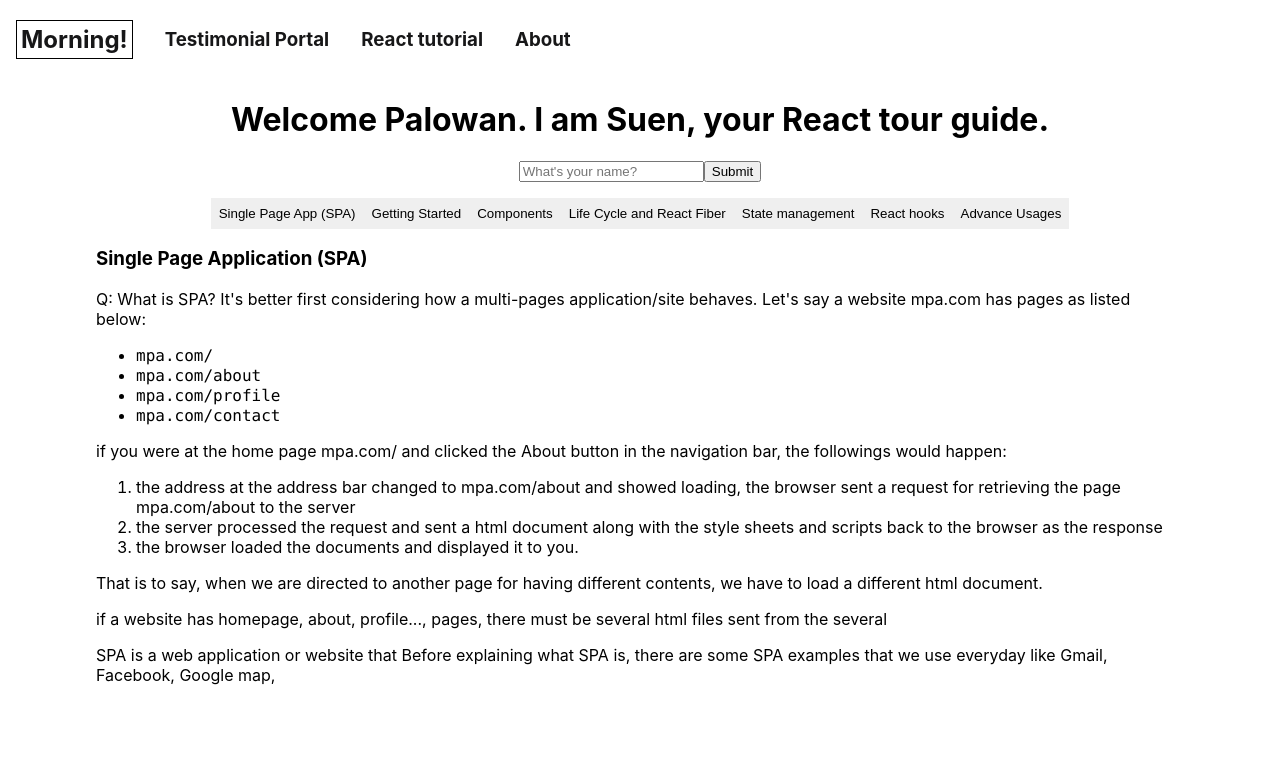
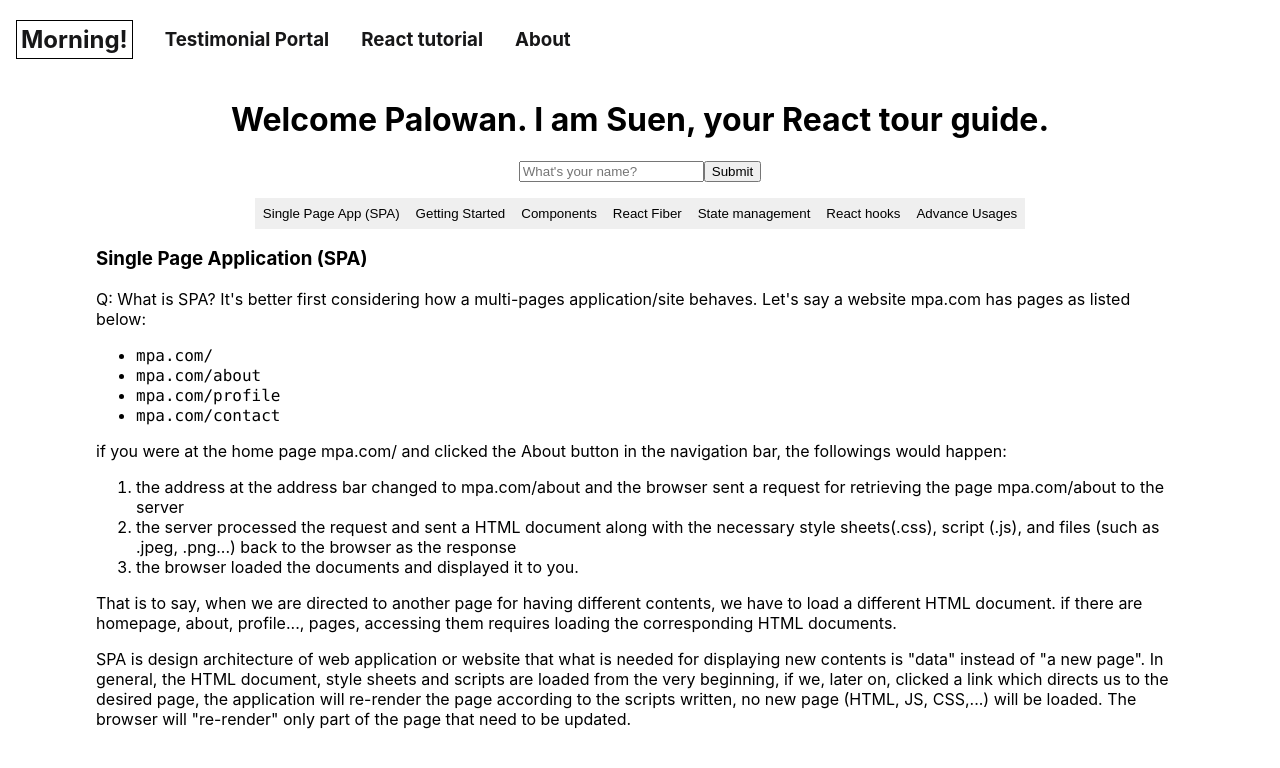
Before and after one commit to alphalam1331/react-tutorial, a React (Vite) app: page /tutor in a window 1280 px wide. Shown: the top 768 px of the page. Built offline with nearby package versions, Linux system fonts and the light colour scheme.

Commit message:
Update documents

```diff
--- a/src/App.tsx
+++ b/src/App.tsx
@@ -13,9 +13,11 @@ function App() {
 
   const handleSubmit = (e: FormEvent) => {
     e.preventDefault();
+
     const target = e.target as typeof e.target & {
       name: { value: string };
     };
+
     const name = target.name.value;
     setName(name);
     if (name) localStorage.setItem("name", name);
@@ -32,6 +34,7 @@ function App() {
 
   return (
     <div className="App">
+
       <nav className="nav-bar">
         <Link to={"/"}>
           <h2 className="logo">
@@ -87,6 +90,7 @@ function App() {
           </TestimonialsContext.Provider>
         </UserNameContext.Provider>
       </section>
+
     </div>
   );
 }
--- a/src/pages/About.tsx
+++ b/src/pages/About.tsx
@@ -7,8 +7,16 @@ export default function About() {
 
   return (
     <>
-      <div>This is the about page.</div>
-      <div>What do you wanna know? {name}</div>
+      <div
+        style={{
+          display: "flex",
+          flexDirection: "column",
+          alignItems: "center",
+        }}
+      >
+        <div>This is the about page.</div>
+        <div>What do you wanna know? {name}</div>
+      </div>
     </>
   );
 }
--- a/src/pages/Tutorial.tsx
+++ b/src/pages/Tutorial.tsx
@@ -3,27 +3,28 @@ import ReactMarkdown from "react-markdown";
 import spaRaw from "../assets/01_spa.txt";
 import gettingStartedRaw from "../assets/02_getting_started.txt";
 import componentsRaw from "../assets/03_components.txt";
-import lifeCycleAndReactFiber_raw from "../assets/04_life_cycle_and_react_fiber.txt";
+import reactFiber_raw from "../assets/04_react_fiber.txt";
 import stateManagementRaw from "../assets/05_state_management.txt";
 import reactHooksRaw from "../assets/06_react_hooks.txt";
 import advanceUsagesRaw from "../assets/07_advance_usages.txt";
 
+const topics = [
+  { title: "Single Page App (SPA)", textFile: spaRaw },
+  { title: "Getting Started", textFile: gettingStartedRaw },
+  { title: "Components", textFile: componentsRaw },
+  {
+    title: "React Fiber",
+    textFile: reactFiber_raw,
+  },
+  { title: "State management", textFile: stateManagementRaw },
+  { title: "React hooks", textFile: reactHooksRaw },
+  { title: "Advance Usages", textFile: advanceUsagesRaw },
+];
+
 export default function Tutorial() {
-  const topics = [
-    { title: "Single Page App (SPA)", rawText: spaRaw },
-    { title: "Getting Started", rawText: gettingStartedRaw },
-    { title: "Components", rawText: componentsRaw },
-    {
-      title: "Life Cycle and React Fiber",
-      rawText: lifeCycleAndReactFiber_raw,
-    },
-    { title: "State management", rawText: stateManagementRaw },
-    { title: "React hooks", rawText: reactHooksRaw },
-    { title: "Advance Usages", rawText: advanceUsagesRaw },
-  ];
 
   const [text, setText] = useState("");
-  const [currentTopic, setCurrentTopic] = useState(topics[0].rawText);
+  const [currentTopic, setCurrentTopic] = useState(topics[0].textFile);
 
   useEffect(() => {
     (async () => {
@@ -46,7 +47,7 @@ export default function Tutorial() {
         const temp = topics.filter(
           (topic) => topic.title === element.textContent
         );
-        return temp[0].rawText;
+        return temp[0].textFile;
       });
     }
   };
```
Also changed, not shown: src/assets/01_spa.txt, src/assets/02_getting_started.txt, src/assets/03_components.txt, src/assets/04_react_fiber.txt (renamed from src/assets/04_life_cycle_and_react_fiber.txt), src/assets/06_react_hooks.txt.
